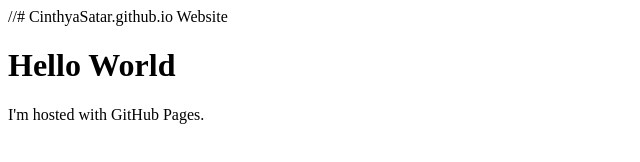
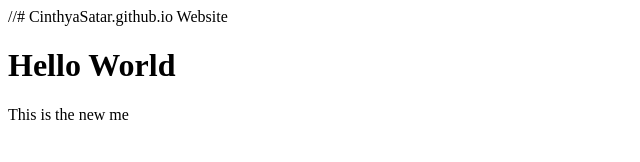
Before and after one commit to CinthyaSatar/CinthyaSatar.github.io, a plain HTML site: page index.html in a window 1280 px wide. Shown: the full height of the page, 0-640 px from the left. Drawn offline with Linux system fonts and the light colour scheme.

Commit message:
first update in a while

```diff
--- a/index.html
+++ b/index.html
@@ -1,9 +1,8 @@
 <!DOCTYPE html>
 <html>
-<body>
-//# CinthyaSatar.github.io
-Website
-<h1>Hello World</h1>
-<p>I'm hosted with GitHub Pages.</p>
-</body>
+  <body>
+    //# CinthyaSatar.github.io Website
+    <h1>Hello World</h1>
+    <p>This is the new me</p>
+  </body>
 </html>
```
